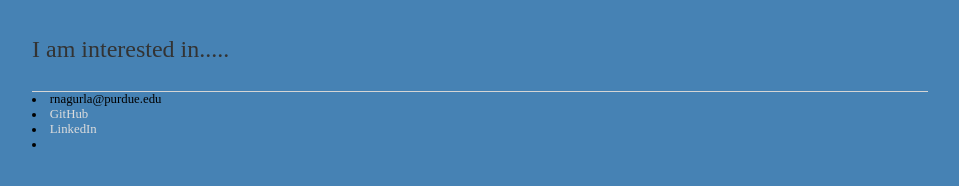
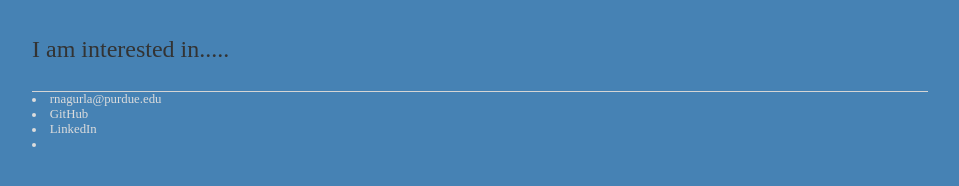
Before and after one commit to rnagurla/rnagurla.github.io, a Jekyll site: the page built from index.html, in a window 1280 px wide. Shown: the part 164-350 px from the top of the page, without its empty margins (160-1119 px from the left). Built offline with Jekyll 4.4.1, drawn with Linux system fonts in a browser that asks for light colours.

Commit message:
Update main.css

```diff
--- a/css/main.css
+++ b/css/main.css
@@ -11,6 +11,10 @@
 nav ul li, footer ul li {
     display: inline;
     margin-right: 20px;
+}
+li{
+    color: Gainsboro;
+    text-decoration: none;
 }
 a {
     text-decoration: none;
```
